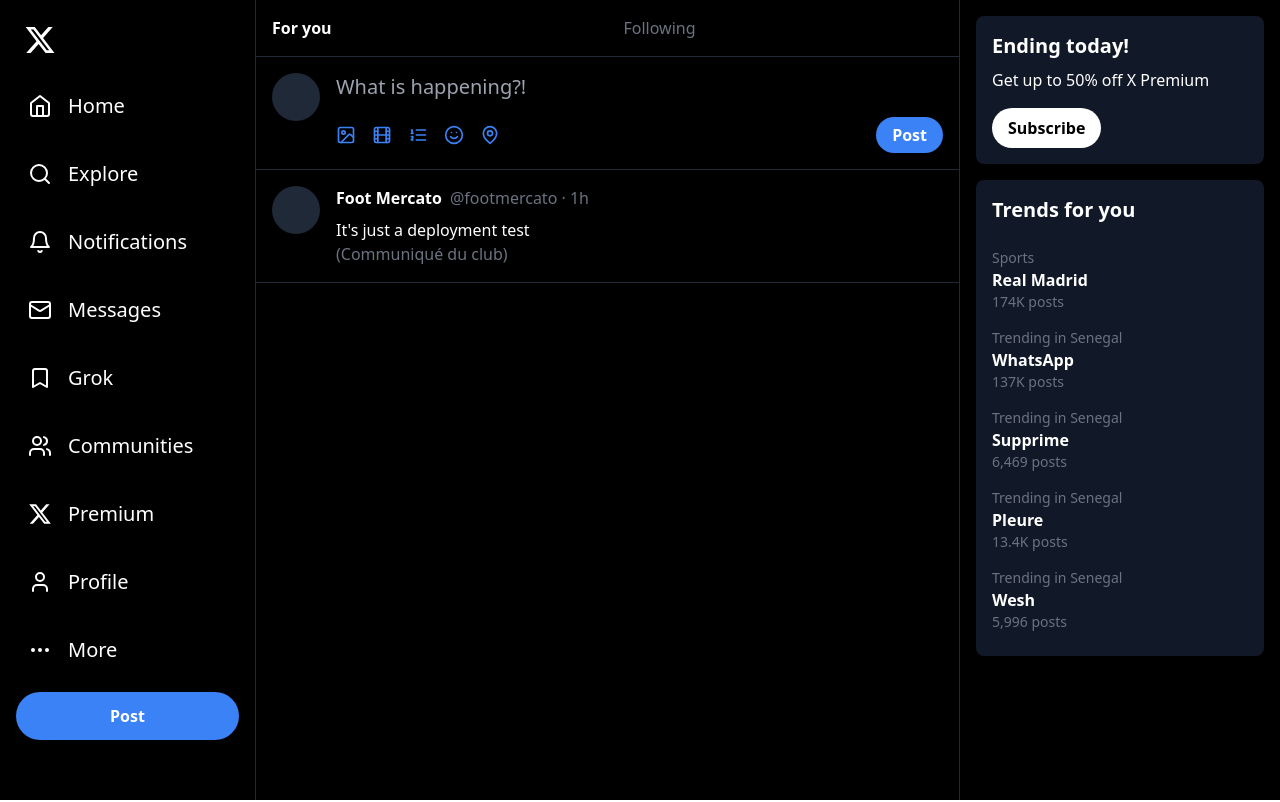
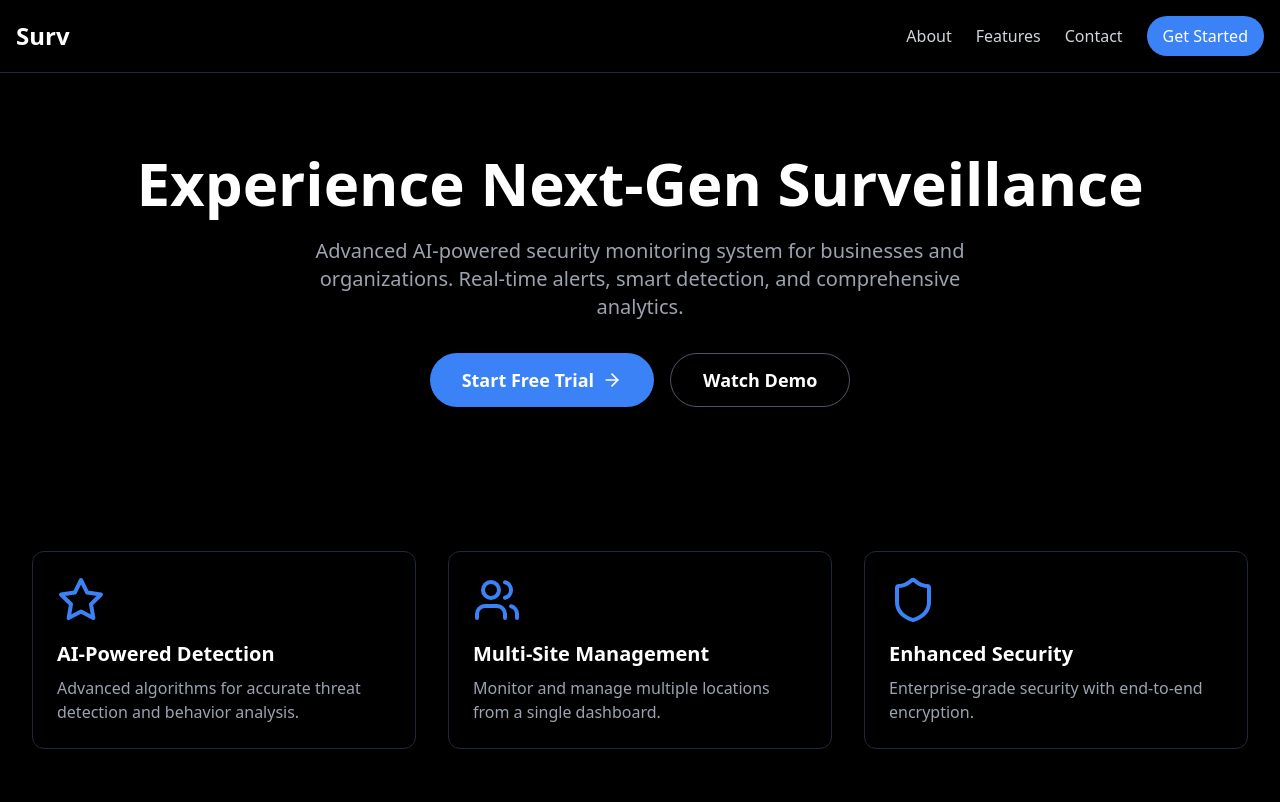
Before and after one commit to SurvxAI/Frontend_SurvxAI, a React (Vite) app: page / in a window 1280 px wide. Shown: the top 802 px of the page. Built offline with nearby package versions, Linux system fonts and the light colour scheme.

Commit message:
update from landing

```diff
--- a/src/App.tsx
+++ b/src/App.tsx
@@ -1,10 +1,10 @@
 import "./styles/globals.css";
-import TwitterClone from "./components/Page";
+import LandingPage from "./components/Page";
 
 function App() {
   return (
     <>
-      <TwitterClone />
+      <LandingPage />
     </>
   );
 }
--- a/src/components/Page.jsx
+++ b/src/components/Page.jsx
@@ -1,173 +1,114 @@
 import React from "react";
-import {
-  Home,
-  Search,
-  Bell,
-  Mail,
-  Bookmark,
-  Users,
-  User,
-  MoreHorizontal,
-  Image,
-  Film,
-  ListOrdered,
-  Smile,
-  MapPin,
-} from "lucide-react";
+import { ArrowRight, Star, Users, Shield, HeartHandshake } from "lucide-react";
 
-const TwitterClone = () => {
+const LandingPage = () => {
   return (
-    <div className="min-h-screen bg-black text-white flex">
-      {/* Left Sidebar */}
-      <div className="w-64 p-4 border-r border-gray-800">
-        <div className="space-y-4">
-          <div className="p-2">
-            <svg className="w-8 h-8 text-white" viewBox="0 0 24 24">
-              <path
-                fill="currentColor"
-                d="M18.244 2.25h3.308l-7.227 8.26 8.502 11.24H16.17l-5.214-6.817L4.99 21.75H1.68l7.73-8.835L1.254 2.25H8.08l4.713 6.231zm-1.161 17.52h1.833L7.084 4.126H5.117z"
-              />
-            </svg>
+    <div className="min-h-screen bg-black text-white">
+      {/* Navigation */}
+      <nav className="flex justify-between items-center p-4 border-b border-gray-800">
+        <div className="text-2xl font-bold">Surv</div>
+        <div className="space-x-6">
+          <button className="text-gray-300 hover:text-white">About</button>
+          <button className="text-gray-300 hover:text-white">Features</button>
+          <button className="text-gray-300 hover:text-white">Contact</button>
+          <button className="bg-blue-500 px-4 py-2 rounded-full hover:bg-blue-600">
+            Get Started
+          </button>
         </div>
+      </nav>
 
-          <NavItem icon={<Home />} text="Home" />
-          <NavItem icon={<Search />} text="Explore" />
-          <NavItem icon={<Bell />} text="Notifications" />
-          <NavItem icon={<Mail />} text="Messages" />
-          <NavItem icon={<Bookmark />} text="Grok" />
-          <NavItem icon={<Users />} text="Communities" />
-          <NavItem
-            icon={
-              <svg className="w-6 h-6" viewBox="0 0 24 24">
-                <path
-                  fill="currentColor"
-                  d="M18.244 2.25h3.308l-7.227 8.26 8.502 11.24H16.17l-5.214-6.817L4.99 21.75H1.68l7.73-8.835L1.254 2.25H8.08l4.713 6.231zm-1.161 17.52h1.833L7.084 4.126H5.117z"
-                />
-              </svg>
-            }
-            text="Premium"
-          />
-          <NavItem icon={<User />} text="Profile" />
-          <NavItem icon={<MoreHorizontal />} text="More" />
-
-          <button className="w-full bg-blue-500 text-white rounded-full py-3 font-bold">
-            Post
+      {/* Hero Section */}
+      <div className="flex flex-col items-center justify-center text-center py-20 px-4">
+        <h1 className="text-6xl font-bold mb-6">
+          Experience Next-Gen Surveillance
+        </h1>
+        <p className="text-xl text-gray-400 mb-8 max-w-2xl">
+          Advanced AI-powered security monitoring system for businesses and
+          organizations. Real-time alerts, smart detection, and comprehensive
+          analytics.
+        </p>
+        <div className="flex gap-4">
+          <button className="bg-blue-500 px-8 py-3 rounded-full text-lg font-semibold hover:bg-blue-600 flex items-center gap-2">
+            Start Free Trial <ArrowRight size={20} />
+          </button>
+          <button className="border border-gray-600 px-8 py-3 rounded-full text-lg font-semibold hover:bg-gray-900">
+            Watch Demo
           </button>
         </div>
       </div>
 
-      {/* Main Content */}
-      <div className="flex-1 border-r border-gray-800">
-        <div className="flex border-b border-gray-800">
-          <div className="flex-1 p-4 font-bold">For you</div>
-          <div className="flex-1 p-4 text-gray-500">Following</div>
+      {/* Features Grid */}
+      <div className="grid grid-cols-1 md:grid-cols-2 lg:grid-cols-3 gap-8 px-8 py-16">
+        <div className="p-6 border border-gray-800 rounded-xl hover:border-blue-500 transition-colors">
+          <Star className="w-12 h-12 text-blue-500 mb-4" />
+          <h3 className="text-xl font-semibold mb-2">AI-Powered Detection</h3>
+          <p className="text-gray-400">
+            Advanced algorithms for accurate threat detection and behavior
+            analysis.
+          </p>
         </div>
-
-        {/* Post composer */}
-        <div className="p-4 border-b border-gray-800">
-          <div className="flex">
-            <div className="w-12 h-12 rounded-full bg-gray-800" />
-            <div className="flex-1 ml-4">
-              <input
-                type="text"
-                placeholder="What is happening?!"
-                className="w-full bg-transparent text-xl outline-none"
-              />
-              <div className="flex items-center mt-4 gap-4">
-                <button className="text-blue-500">
-                  <Image className="w-5 h-5" />
-                </button>
-                <button className="text-blue-500">
-                  <Film className="w-5 h-5" />
-                </button>
-                <button className="text-blue-500">
-                  <ListOrdered className="w-5 h-5" />
-                </button>
-                <button className="text-blue-500">
-                  <Smile className="w-5 h-5" />
-                </button>
-                <button className="text-blue-500">
-                  <MapPin className="w-5 h-5" />
-                </button>
-                <div className="ml-auto">
-                  <button className="bg-blue-500 px-4 py-1.5 rounded-full font-bold">
-                    Post
-                  </button>
+        <div className="p-6 border border-gray-800 rounded-xl hover:border-blue-500 transition-colors">
+          <Users className="w-12 h-12 text-blue-500 mb-4" />
+          <h3 className="text-xl font-semibold mb-2">Multi-Site Management</h3>
+          <p className="text-gray-400">
+            Monitor and manage multiple locations from a single dashboard.
+          </p>
         </div>
-              </div>
-            </div>
+        <div className="p-6 border border-gray-800 rounded-xl hover:border-blue-500 transition-colors">
+          <Shield className="w-12 h-12 text-blue-500 mb-4" />
+          <h3 className="text-xl font-semibold mb-2">Enhanced Security</h3>
+          <p className="text-gray-400">
+            Enterprise-grade security with end-to-end encryption.
+          </p>
         </div>
       </div>
 
-        {/* Sample post */}
-        <div className="p-4 border-b border-gray-800">
-          <div className="flex">
-            <div className="w-12 h-12 rounded-full bg-gray-800" />
-            <div className="ml-4">
-              <div className="flex items-center">
-                <span className="font-bold">Foot Mercato</span>
-                <span className="text-gray-500 ml-2">@footmercato · 1h</span>
-              </div>
-              <div className="mt-2">It's just a deployment test</div>
-              <div className="text-gray-500">(Communiqué du club)</div>
-            </div>
-          </div>
+      {/* Testimonial Section */}
+      <div className="bg-gray-900 py-16 px-4">
+        <div className="max-w-4xl mx-auto text-center">
+          <HeartHandshake className="w-16 h-16 text-blue-500 mx-auto mb-6" />
+          <p className="text-2xl font-medium italic mb-6">
+            "Surv has transformed how we manage our security operations. The
+            AI-powered features have significantly reduced false alarms and
+            improved our response time."
+          </p>
+          <p className="text-gray-400">
+            - John Smith, Security Director at TechCorp
+          </p>
         </div>
       </div>
 
-      {/* Right Sidebar */}
-      <div className="w-80 p-4">
-        <div className="bg-gray-900 rounded-lg p-4 mb-4">
-          <h2 className="text-xl font-bold mb-2">Ending today!</h2>
-          <p className="mb-4">Get up to 50% off X Premium</p>
-          <button className="bg-white text-black rounded-full px-4 py-2 font-bold">
-            Subscribe
+      {/* CTA Section */}
+      <div className="text-center py-20 px-4">
+        <h2 className="text-4xl font-bold mb-6">Ready to get started?</h2>
+        <p className="text-xl text-gray-400 mb-8 max-w-2xl mx-auto">
+          Join thousands of organizations that trust Surv for their surveillance
+          needs.
+        </p>
+        <button className="bg-blue-500 px-8 py-3 rounded-full text-lg font-semibold hover:bg-blue-600">
+          Start Your Free Trial
         </button>
       </div>
 
-        <div className="bg-gray-900 rounded-lg p-4">
-          <h2 className="text-xl font-bold mb-4">Trends for you</h2>
-          <TrendingItem topic="Sports" title="Real Madrid" posts="174K" />
-          <TrendingItem
-            topic="Trending in Senegal"
-            title="WhatsApp"
-            posts="137K"
-          />
-          <TrendingItem
-            topic="Trending in Senegal"
-            title="Supprime"
-            posts="6,469"
-          />
-          <TrendingItem
-            topic="Trending in Senegal"
-            title="Pleure"
-            posts="13.4K"
-          />
-          <TrendingItem
-            topic="Trending in Senegal"
-            title="Wesh"
-            posts="5,996"
-          />
+      {/* Footer */}
+      <footer className="border-t border-gray-800 py-8 px-4">
+        <div className="max-w-6xl mx-auto flex flex-col md:flex-row justify-between items-center">
+          <div className="text-2xl font-bold mb-4 md:mb-0">Surv</div>
+          <div className="flex space-x-6 text-gray-400">
+            <a href="#" className="hover:text-white">
+              Privacy
+            </a>
+            <a href="#" className="hover:text-white">
+              Terms
+            </a>
+            <a href="#" className="hover:text-white">
+              Contact
+            </a>
           </div>
         </div>
+      </footer>
     </div>
   );
 };
 
-// Helper Components
-const NavItem = ({ icon, text }) => (
-  <div className="flex items-center p-3 hover:bg-gray-900 rounded-full cursor-pointer">
-    <div className="w-6 h-6">{icon}</div>
-    <span className="ml-4 text-xl">{text}</span>
-  </div>
-);
-
-const TrendingItem = ({ topic, title, posts }) => (
-  <div className="py-2 hover:bg-gray-800 cursor-pointer">
-    <div className="text-gray-500 text-sm">{topic}</div>
-    <div className="font-bold">{title}</div>
-    <div className="text-gray-500 text-sm">{posts} posts</div>
-  </div>
-);
-
-export default TwitterClone;
+export default LandingPage;
```
Lines whose indentation alone changed are shown as unchanged.
